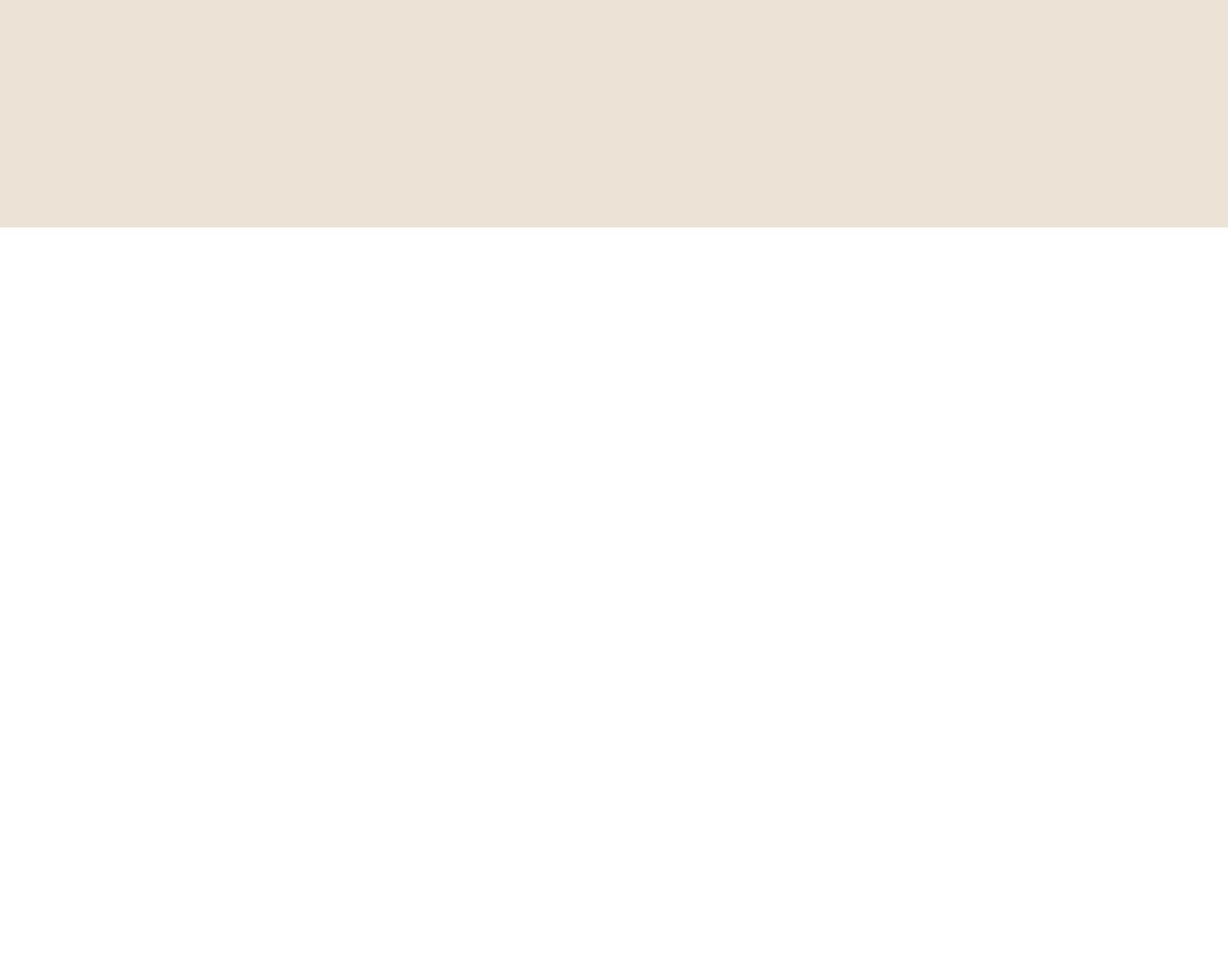
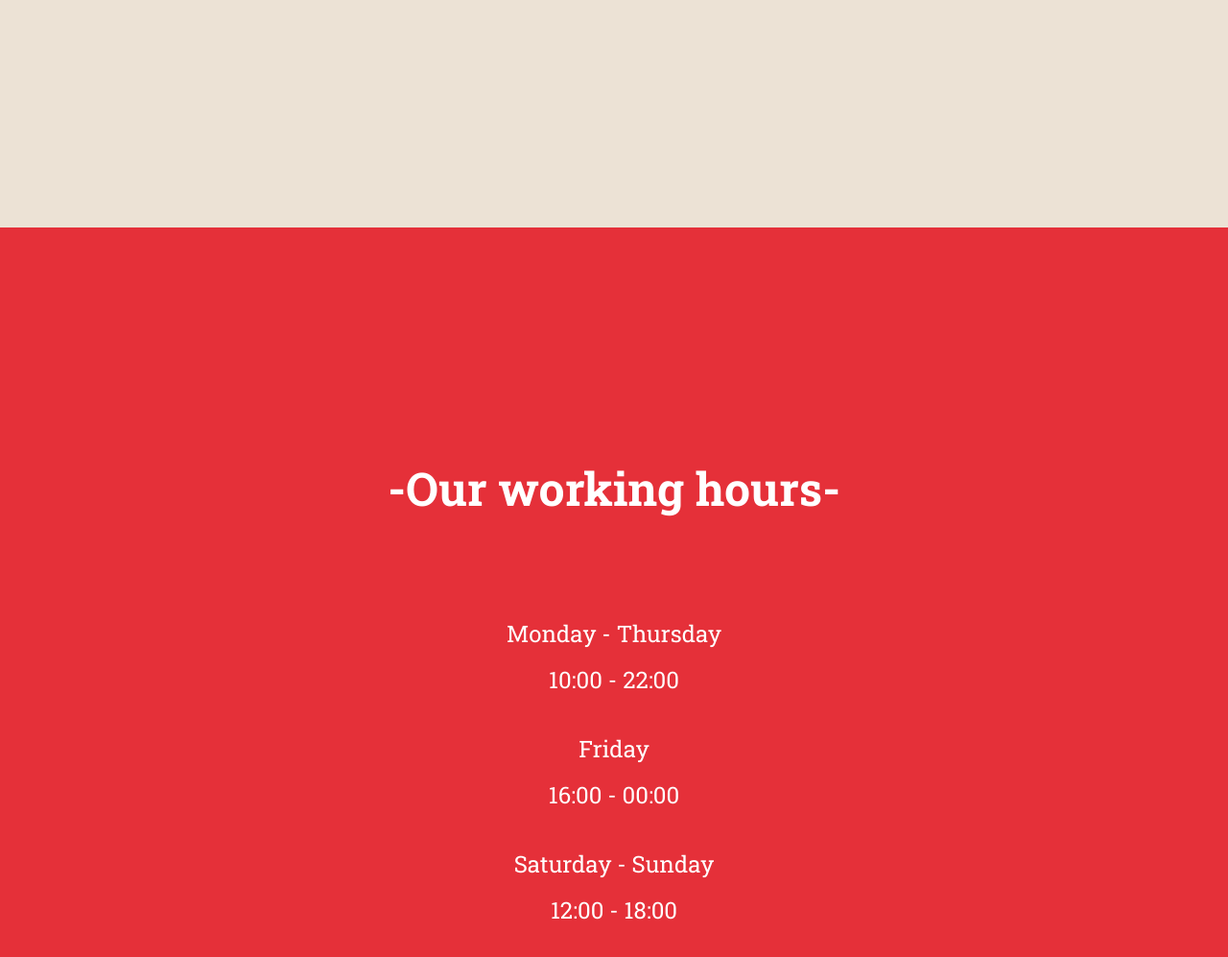
Before and after one commit to MiloGushter/Restaurant-landing-page, a website built with webpack: page src/index.html in a window 1280 px wide. Shown: the part 946-1943 px from the top of the page at 96% size. Before the commit the page ends 1183 px from the top, so only its background shows below. Built offline with nearby package versions, Linux system fonts and the light colour scheme.

Commit message:
Added working hours section

```diff
--- a/src/index.js
+++ b/src/index.js
@@ -7,7 +7,6 @@ console.log("hello from index.js");
 
 populateHome();
 
-const content = document.querySelector("#content");
 let navigation = document.querySelectorAll(".nav-item");
 const home = navigation[0];
 const menu = navigation[1];
--- a/src/modules/homeModule.js
+++ b/src/modules/homeModule.js
@@ -3,11 +3,11 @@ import coverImage from "../img/Cover.jpg";
 
 export default function populateHome() {
   const content = document.querySelector("#content");
+  emptyContent();
 
   //   Landing image
   const divImage = document.createElement("div");
   divImage.classList.add("landing-image");
-  emptyContent();
   const landingImage = document.createElement("img");
   landingImage.src = coverImage;
   landingImage.classList.add("landing-image");
@@ -35,11 +35,36 @@ export default function populateHome() {
   content.appendChild(welcomeSection);
 
   //   Working hours section
-  const workTimeSection = docuemnt.CreateElemnt("section");
+  const workTimeSection = document.createElement("section");
   const workingHoursContainer = document.createElement("div");
   workingHoursContainer.classList.add("container");
   workTimeSection.classList.add("working-hours");
-  const workTimeTitle = doucment.createElement("h2");
+  const workTimeTitle = document.createElement("h2");
   workTimeTitle.textContent = "-Our working hours-";
   workTimeTitle.classList.add("working-hours-title");
+  const workHours = document.createElement("div");
+  workHours.classList.add("working-schedule");
+
+  workHours.appendChild(scheduleCreator("Monday - Thursday", "10:00 - 22:00"));
+
+  workHours.appendChild(scheduleCreator("Friday", "16:00 - 00:00"));
+
+  workHours.appendChild(scheduleCreator("Saturday - Sunday", "12:00 - 18:00"));
+
+  workingHoursContainer.appendChild(workTimeTitle);
+  workingHoursContainer.appendChild(workHours);
+  workTimeSection.appendChild(workingHoursContainer);
+  content.appendChild(workTimeSection);
 }
+
+function scheduleCreator(daysText, hoursText) {
+  const group = document.createElement("div");
+  group.classList.add("schedule-hours");
+  const days = document.createElement("p");
+  days.textContent = daysText;
+  group.appendChild(days);
+  const hours = document.createElement("p");
+  hours.textContent = hoursText;
+  group.appendChild(hours);
+  return group;
+}
--- a/src/sass/main.scss
+++ b/src/sass/main.scss
@@ -131,4 +131,23 @@ nav {
 }
 
 .working-hours {
+  background-color: $accent-red;
+  color: white;
+  @include flexCenter();
+  padding: 15em 0;
 }
+.working-hours-title {
+  font-size: $heading-2;
+  text-align: center;
+  margin-bottom: 2em;
+}
+.working-schedule {
+  display: flex;
+  flex-direction: column;
+  font-size: $regualr-paragraph;
+  text-align: center;
+  gap: 24px;
+}
+.schedule-hours {
+  line-height: 2em;
+}
```
Also changed, not shown: dist/main.js.
